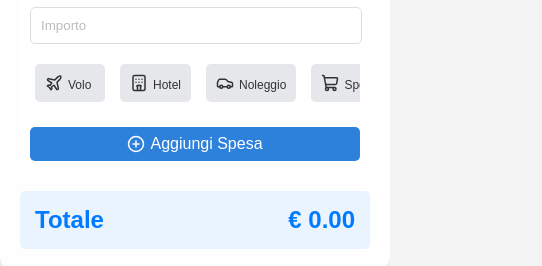
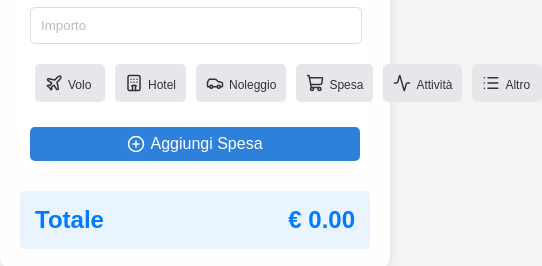
Before and after one commit to daveethe/daveethe.github.io, a plain HTML site: page expenses.html in a window 390 px wide. Shown: the part 152-418 px from the top of the page, 542 px wide, since content can reach past the window. Drawn offline with nearby package versions, Linux system fonts and the light colour scheme; no server answers; sample sign-in values are in the browser's storage.

Commit message:
Update styles.css

```diff
--- a/styles.css
+++ b/styles.css
@@ -816,10 +816,8 @@ h1 {
 @media (max-width: 600px) {
     .category-buttons {
         display: flex;
-        overflow-x: auto;
         white-space: nowrap;
         padding: 10px 0;
-        gap: 5px; /* Riduce lo spazio tra i bottoni */
     }
 
     .category-buttons button {
```
